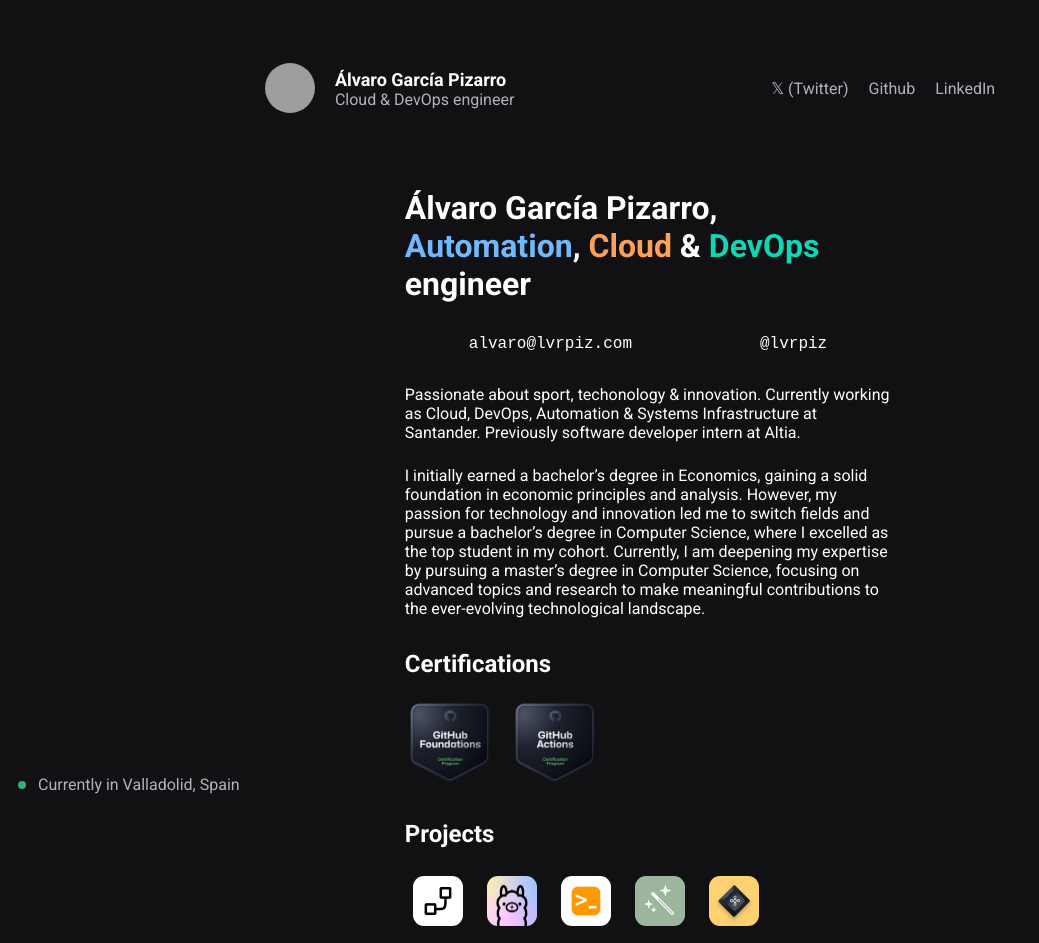
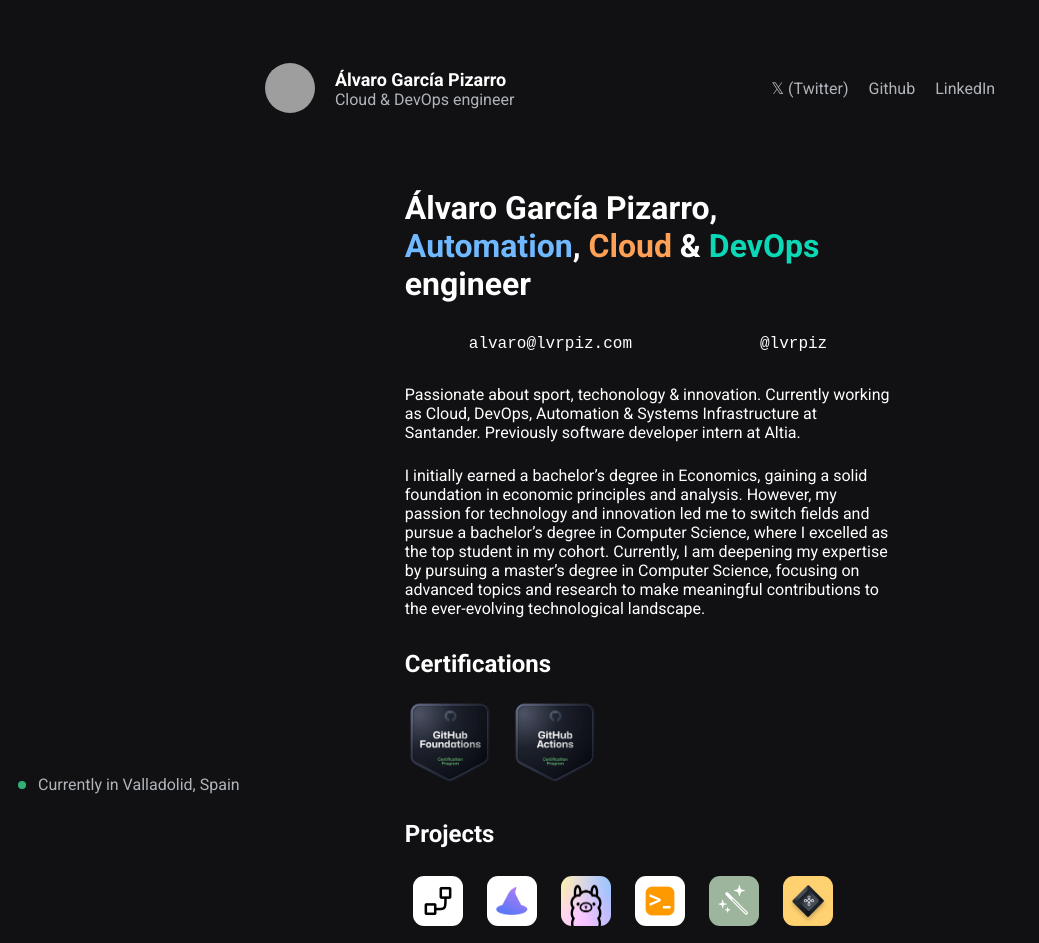
Before and after one commit to alvarogarciapiz/lvrpiz, a React (Vite) app: page / in a window 1280 px wide. Shown: the whole page, without its empty margins (0-1039 px from the left). Built offline with nearby package versions, Linux system fonts and the light colour scheme; grey boxes are pictures that could not be loaded.

Commit message:
Add GutWarden project icon to Content.jsx

```diff
--- a/src/Content.jsx
+++ b/src/Content.jsx
@@ -7,6 +7,7 @@ import commandIcon from './assets/images/command.png';
 import gawgIcon from './assets/images/gawg.png';
 import intelliTweetIcon from './assets/images/intellitweet.png';
 import moodWiseIcon from './assets/images/moodwise.png';
+import gutWardenIcon from './assets/images/gutwarden.png';
 
 const Content = () => {
 
@@ -43,6 +44,9 @@ const Content = () => {
                     <a className='project' href='https://gawg.lvrpiz.com'>
                         <img src={gawgIcon} alt='GAWG' className='project-icon' />
                     </a>
+                    <a className='project' href='https://gutwarden.lvrpiz.com'>
+                        <img src={gutWardenIcon} alt='The Command' className='project-icon' />
+                    </a>
                     <a className='project' href='https://github.com/alvarogarciapiz/IntelliTweet'>
                         <img src={intelliTweetIcon} alt='IntelliTweet' className='project-icon' />
                     </a>
```
Also changed, not shown: src/assets/images/gutwarden.png (added).
